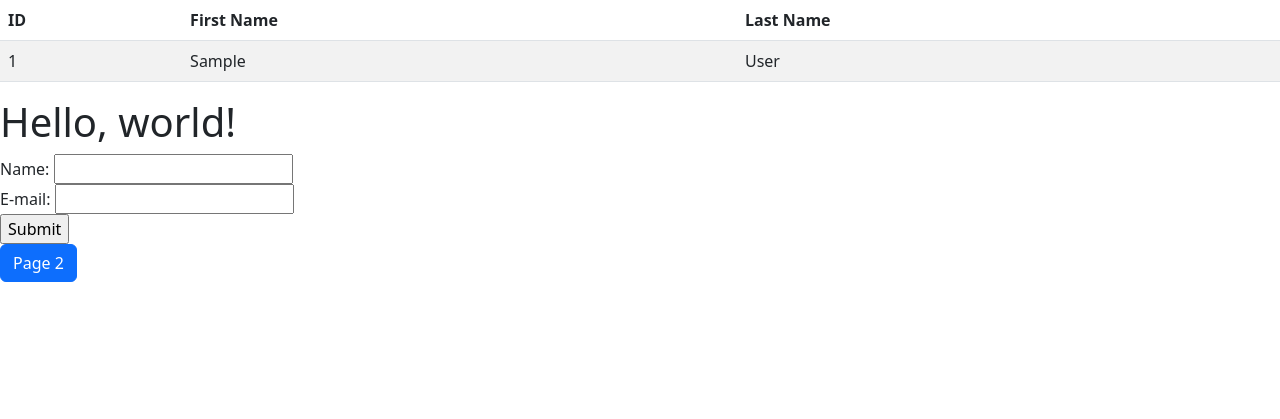
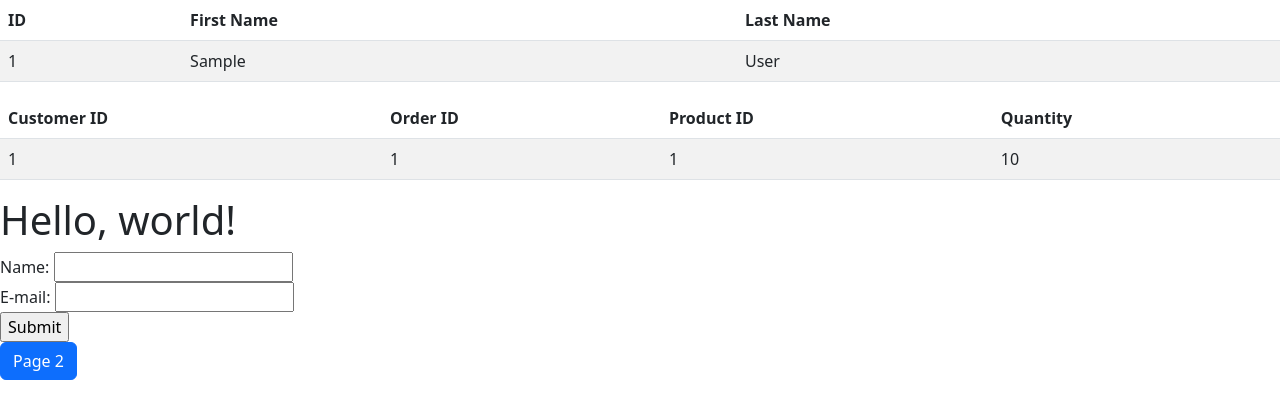
Before and after one commit to ddavydova/MIS4013HW3, a PHP site: page / in a window 1280 px wide. Shown: the top 419 px of the page. Run offline with PHP 8.4, Linux system fonts and the light colour scheme; tables that the repository leaves empty or names only in its code hold one stand-in row (values such as "Sample post").

Commit message:
Update index.php

```diff
--- a/index.php
+++ b/index.php
@@ -51,6 +51,52 @@ $conn->close();
   </tbody>
     </table>
 
+<table class="table table-striped">
+  <thead>
+    <tr>
+      <th>Customer ID</th>
+      <th>Order ID</th>
+      <th>Product ID</th>
+      <th>Quantity</th>
+    </tr>
+  </thead>
+  <tbody>
+    <?php
+$servername = "localhost";
+$username = "davyddov_davyddova";
+$password = "dasha12345!";
+$dbname = "davyddov_HW3";
+
+// Create connection
+$conn = new mysqli($servername, $username, $password, $dbname);
+// Check connection
+if ($conn->connect_error) {
+  die("Connection failed: " . $conn->connect_error);
+}
+
+$sql = "SELECT id, orderid, productid, quantity from Customer";
+$result = $conn->query($sql);
+
+if ($result->num_rows > 0) {
+  // output data of each row
+  while($row = $result->fetch_assoc()) {
+?>
+  <tr>
+    <td><?=$row["id"]?></td>
+    <td><?=$row["orderid"]?></td>
+    <td><?=$row["productid"]?></td>
+    <td><?=$row["quantity"]?></td>
+  </tr>
+<?php
+  }
+} else {
+  echo "0 results";
+}
+$conn->close();
+?>
+  </tbody>
+    </table>
+
     <h1>Hello, world!</h1>
     <form action="handlepost.php" method="get">
 Name: <input type="text" name="name"><br>
```
